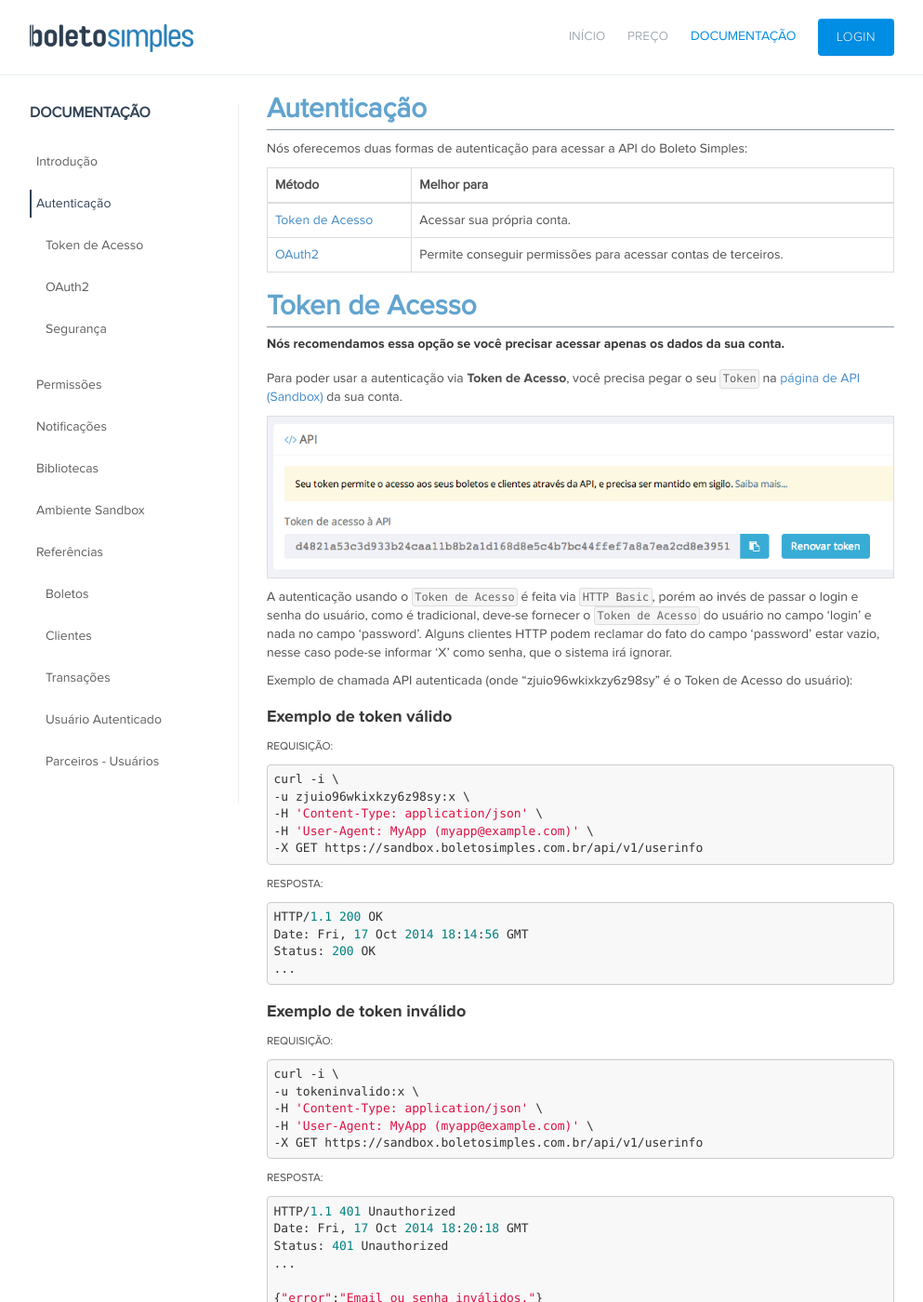
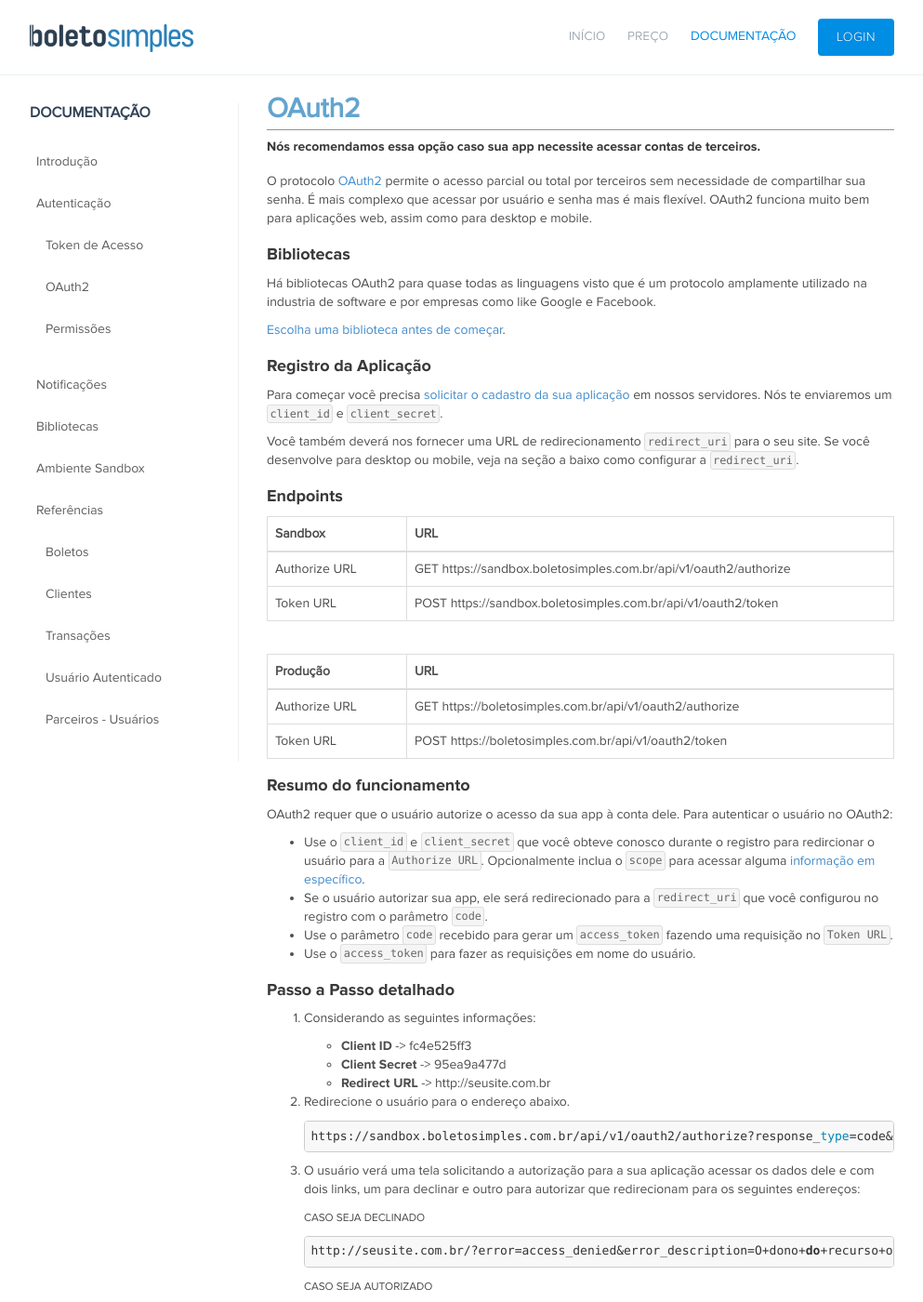
Before and after one commit to BoletoSimples/boletosimples-docs, a Jekyll site: the page built from authentication/oauth2.md, in a window 1280 px wide and 1400 px high. Shown: the whole window at 93% size, without its empty margins (143-1136 px from the left). Built offline with Jekyll 4.4.1, drawn with Linux system fonts in a browser that asks for light colours; some of the changed text lies outside the part shown.

Commit message:
improve authentication

```diff
--- a/_includes/sidemenu.html
+++ b/_includes/sidemenu.html
@@ -7,18 +7,15 @@
     <a href="/authentication" title="Autenticação">Autenticação</a>
     <ul class="nav">
       <li>
-        <a href="/authentication#token-de-acesso" title="Token de Acesso">Token de Acesso</a>
+        <a href="/authentication/token" title="Token de Acesso">Token de Acesso</a>
       </li>
       <li>
-        <a href="/authentication#oauth2" title="OAuth2">OAuth2</a>
+        <a href="/authentication/oauth2" title="OAuth2">OAuth2</a>
       </li>
-      <li>
-        <a href="/authentication#segurana" title="Segurança">Segurança</a>
+      <li {% if page.url == '/permissions/' %}class="active"{% endif %}>
+        <a href="/authentication/permissions" title="Permissões">Permissões</a>
       </li>
     </ul>
-  </li>
-  <li {% if page.url == '/permissions/' %}class="active"{% endif %}>
-    <a href="/permissions" title="Permissões">Permissões</a>
   </li>
   <li {% if page.url == '/notifications/' %}class="active"{% endif %}>
     <a href="/notifications" title="Notificações">Notificações</a>
--- a/authentication.md
+++ b/authentication/oauth2.md
@@ -1,88 +1,8 @@
 ---
 layout: pt
-title: Autenticação - API do Boleto Simples
+title: OAuth2 - API do Boleto Simples
 en: /en/authentication
 ---
-
-## Autenticação
-
-Nós oferecemos duas formas de autenticação para acessar a API do Boleto Simples:
-
-  <table class="table table-bordered features">
-    <thead>
-    <tr>
-      <th>Método</th>
-      <th>Melhor para</th>
-    </tr>
-    </thead>
-    <tbody>
-    <tr>
-      <td><a href="#api-token">Token de Acesso</a></td>
-      <td>Acessar sua própria conta.</td>
-    </tr>
-    <tr>
-      <td><a href="#oauth2">OAuth2</a></td>
-      <td>Permite conseguir permissões para acessar contas de terceiros.</td>
-    </tr>
-    </tbody>
-  </table>
-
-
-## Token de Acesso
-
-#### Nós recomendamos essa opção se você precisar acessar apenas os dados da sua conta.
-
-Para poder usar a autenticação via **Token de Acesso**, você precisa pegar o seu `Token` na [página de API (Sandbox)](https://sandbox.boletosimples.com.br/conta/api) da sua conta.
-
-![](/img/api-token.png)
-
-A autenticação usando o `Token de Acesso` é feita via `HTTP Basic`, porém ao invés de passar o login e senha do usuário, como é tradicional, deve-se fornecer o `Token de Acesso` do usuário no campo ‘login’ e nada no campo ‘password’. Alguns clientes HTTP podem reclamar do fato do campo ‘password’ estar vazio, nesse caso pode-se informar ‘X’ como senha, que o sistema irá ignorar.
-
-Exemplo de chamada API autenticada (onde "zjuio96wkixkzy6z98sy" é o Token de Acesso do usuário):
-
-### Exemplo de token válido
-
-<small>Requisição:</small>
-
-<pre class="bash">
-curl -i \
--u zjuio96wkixkzy6z98sy:x \
--H 'Content-Type: application/json' \
--H 'User-Agent: MyApp (myapp@example.com)' \
--X GET https://sandbox.boletosimples.com.br/api/v1/userinfo
-</pre>
-
-<small>Resposta:</small>
-
-<pre class="bash">
-HTTP/1.1 200 OK
-Date: Fri, 17 Oct 2014 18:14:56 GMT
-Status: 200 OK
-...
-</pre>
-
-### Exemplo de token inválido
-
-<small>Requisição:</small>
-
-<pre class="bash">
-curl -i \
--u tokeninvalido:x \
--H 'Content-Type: application/json' \
--H 'User-Agent: MyApp (myapp@example.com)' \
--X GET https://sandbox.boletosimples.com.br/api/v1/userinfo
-</pre>
-
-<small>Resposta:</small>
-
-<pre class="bash">
-HTTP/1.1 401 Unauthorized
-Date: Fri, 17 Oct 2014 18:20:18 GMT
-Status: 401 Unauthorized
-...
-
-{"error":"Email ou senha inválidos."}
-</pre>
 
 ## OAuth2
 
@@ -269,11 +189,3 @@ Isso usa a mesma técnica adotada pelo
 [Google](https://developers.google.com/accounts/docs/OAuth2InstalledApp).
 
 [Aqui tem um guia (Em inglês)](http://www.slideshare.net/briandavidcampbell/is-that-a-token-in-your-phone-in-your-pocket-or-are-you-just-glad-to-see-me-oauth-20-and-mobile-devices) com um exemplo para iOS e Android.
-
-## Segurança
-
-#### Salvar credenciais de forma segura!
-
-Você deve se preocupar em como guardar as credencias que você consegue de forma segura. Se alguém obtém o `access_token` com permissões, eles poderão acessar informações particulares suas e dos seus clientes.
-
-Nunca salve suas credenciais junto ao seu código fonte ou em seu banco de dados à menos que estejam criptografadas. Separar as credencias do seu código fonte e do banco de dados são excelentes práticas a serem adotadas.
```
Also changed, not shown: authentication/index.md (added, +36 -0 lines), authentication/token.md (added, +61 -0 lines), index.md (+1 -1 lines), authentication/permissions.md (renamed from permissions.md).
